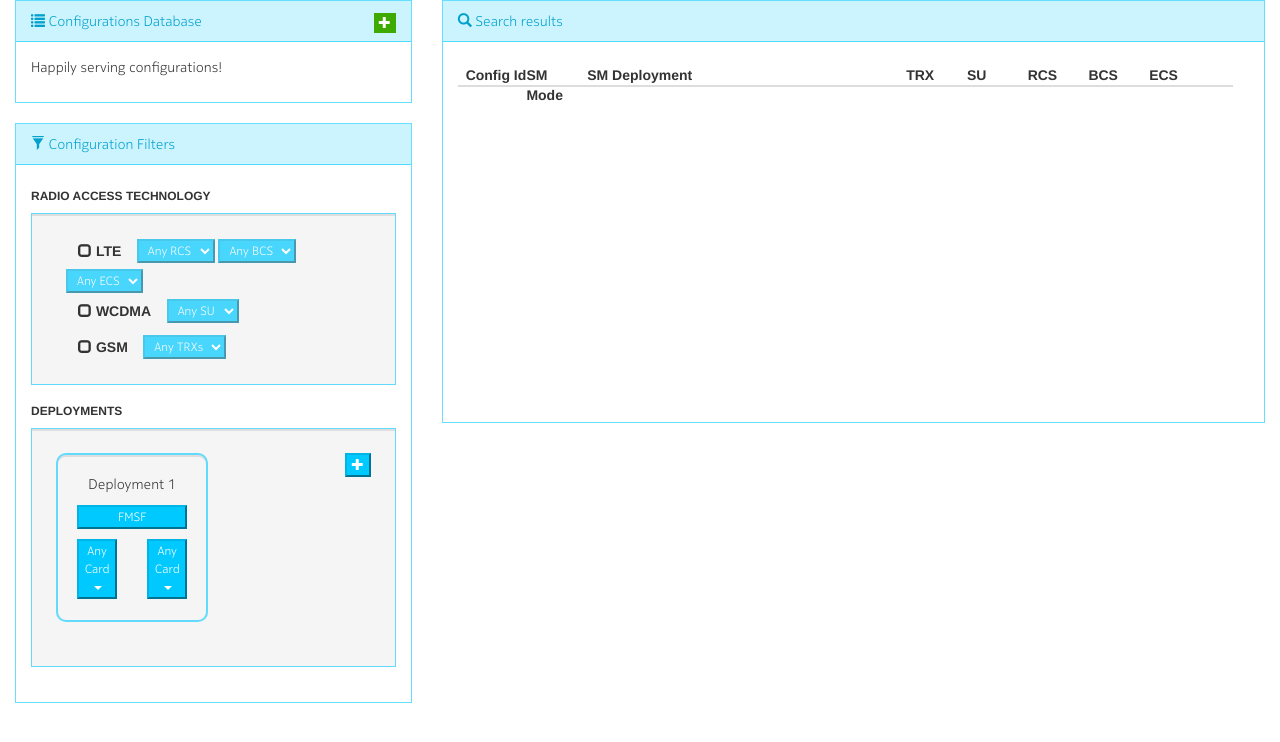
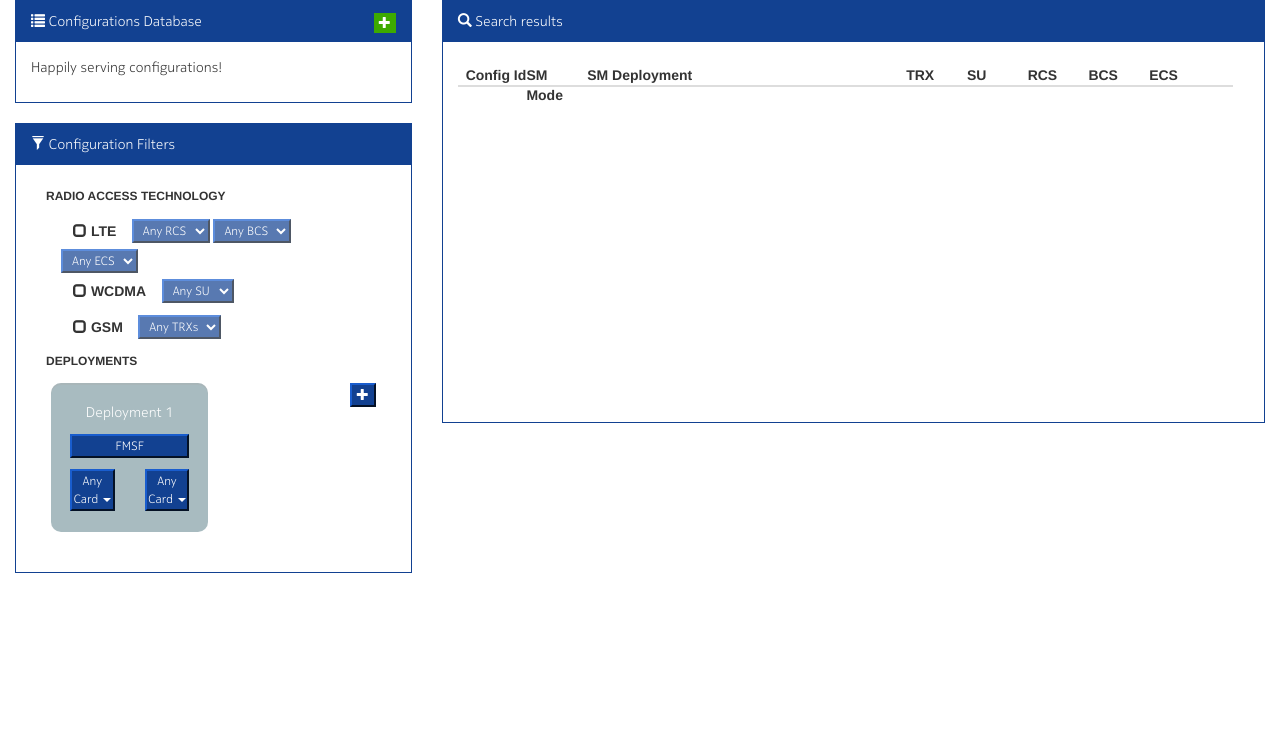
Before and after one commit to kdblitz/nokia-bigdata-hackathon2, a plain HTML site: page frontend/index.html in a window 1280 px wide. Drawn offline with Linux system fonts and the light colour scheme; no server answers; a web font is replaced by a local one.

Commit message:
Cleaned up look and feel for filters.

```diff
--- a/frontend/css/style.css
+++ b/frontend/css/style.css
@@ -1,10 +1,6 @@
 
 html, body, .container {
   height: 100% !important;
-}
-
-.filter-box {
-  border: 1px solid rgba(0,201,255,.6);;
 }
 
 .btn-transparent {
@@ -18,7 +14,6 @@ html, body, .container {
 
 .system-module .sm-box {
   border-radius: 10px;
-  border: 2px solid rgba(0,201,255,.6);;
 }
 
 .system-module .extension {
--- a/frontend/index.html
+++ b/frontend/index.html
@@ -12,27 +12,29 @@
         <uploaded-configurations-panel></uploaded-configurations-panel>
         <div class="row">
           <div class="col-md-12">
-            <div class="panel panel-info">
+            <div class="panel panel-primary">
               <div class="panel-heading">
                 <span class="glyphicon glyphicon-filter"></span>
                 Configuration Filters
               </div>
               <div class="panel-body">
-                <h6>RADIO ACCESS TECHNOLOGY</h6>
-                <div class="col-md-12 filter-box well">
+                <div class="col-md-12">
+                  <h6>RADIO ACCESS TECHNOLOGY</h6>
                   <technologies></technologies>
                 </div>
-                <h6>DEPLOYMENTS</h6>
-                <div class="col-md-12 filter-box well">
+                <div>
+                </div>
+                <div class="col-md-12">
+                  <h6>DEPLOYMENTS</h6>
                   <div class="col-md-6 system-module">
                     <system-module deployment='0'></system-module>
                   </div>
                   <div class="col-md-6 system-module">
-                    <button class="btn-xs btn-info pull-right" title="Add Deployment"
+                    <button class="btn-xs btn-primary pull-right" title="Add Deployment"
                       ng-hide="deployments != 1" ng-click="addDeployment()">
                       <span class="glyphicon glyphicon-plus"></span>
                     </button>
-                    <button class="btn-xs btn-info pull-right" title="Remove Deployment"
+                    <button class="btn-xs btn-primary pull-right" title="Remove Deployment"
                       ng-show="deployments > 1" ng-click="removeDeployment()">
                       <span class="glyphicon glyphicon-minus"></span>
                     </button>
@@ -45,7 +47,7 @@
         </div>
       </div>
       <div class="col-md-8">
-        <div class="panel panel-info">
+        <div class="panel panel-primary">
           <div class="panel-heading">
             <span class="glyphicon glyphicon-search"></span>
             Search results
--- a/frontend/systemModule.html
+++ b/frontend/systemModule.html
@@ -1,12 +1,12 @@
-<div class="sm-box well" >
+<div class="sm-box well ob-box-4" >
   Deployment {{ deployment+1 }}
   <div class="row">
     <div class="col-md-12">
-      <button class="btn-sm btn-block btn-info extension" disabled>FMSF</button>
+      <button class="btn-sm btn-block btn-primary extension" disabled>FMSF</button>
     </div>
     <div class="col-md-6">
       <span class="dropdown">
-        <button class="btn-sm btn-info dropdown-toggle extension"
+        <button class="btn-sm btn-primary dropdown-toggle extension"
           type="button" id="sm-extension-1" data-toggle="dropdown" aria-haspopup="true" aria-expanded="true">
           {{ getSelectedExtension(deployment,0) }}
           <span class="caret"></span>
@@ -19,7 +19,7 @@
     </div>
     <div class="col-md-6">
       <span class="dropdown">
-        <button class="btn-sm btn-info dropdown-toggle extension"
+        <button class="btn-sm btn-primary dropdown-toggle extension"
           type="button" id="sm-extension-2" data-toggle="dropdown" aria-haspopup="true" aria-expanded="true">
           {{ getSelectedExtension(deployment,1) }}
           <span class="caret"></span>
--- a/frontend/technologies.html
+++ b/frontend/technologies.html
@@ -4,15 +4,15 @@
     <span class="glyphicon" ng-class="{true : 'glyphicon-check' , false : 'glyphicon-unchecked'}[filterObject.smMode.lte.enabled]"></span>
     LTE
   </button>
-  <select ng-model="filterObject.smMode.lte.bbCapacity.rcs" class="btn-xs btn-info outset-borders-select" ng-disabled="!filterObject.smMode.lte.enabled">
+  <select ng-model="filterObject.smMode.lte.bbCapacity.rcs" class="btn-xs btn-primary outset-borders-select" ng-disabled="!filterObject.smMode.lte.enabled">
     <option value="" selected>Any RCS</option>
     <option ng-repeat="option in getBBCapacityValuesForLTE()" value="{{ option }}">{{ option }}</option>
   </select >
-  <select ng-model="filterObject.smMode.lte.bbCapacity.bcs" class="btn-xs btn-info outset-borders-select" ng-disabled="!filterObject.smMode.lte.enabled">
+  <select ng-model="filterObject.smMode.lte.bbCapacity.bcs" class="btn-xs btn-primary outset-borders-select" ng-disabled="!filterObject.smMode.lte.enabled">
     <option value="" selected >Any BCS</option>
     <option ng-repeat="option in getBBCapacityValuesForLTE()" value="{{ option }}">{{ option }}</option>
   </select>
-  <select ng-model="filterObject.smMode.lte.bbCapacity.ecs" class="btn-xs btn-info outset-borders-select" ng-disabled="!filterObject.smMode.lte.enabled">
+  <select ng-model="filterObject.smMode.lte.bbCapacity.ecs" class="btn-xs btn-primary outset-borders-select" ng-disabled="!filterObject.smMode.lte.enabled">
     <option value="" selected >Any ECS</option>
     <option ng-repeat="option in getBBCapacityValuesForLTE()" value="{{ option }}">{{ option }}</option>
   </select>
@@ -22,7 +22,7 @@
     <span class="glyphicon" ng-class="{true : 'glyphicon-check' , false : 'glyphicon-unchecked'}[filterObject.smMode.wcdma.enabled]"></span>
     WCDMA
   </button>
-  <select ng-model="filterObject.smMode.wcdma.bbCapacity.su" class="btn-xs btn-info outset-borders-select" ng-disabled="!filterObject.smMode.wcdma.enabled">
+  <select ng-model="filterObject.smMode.wcdma.bbCapacity.su" class="btn-xs btn-primary outset-borders-select" ng-disabled="!filterObject.smMode.wcdma.enabled">
     <option value="" selected>Any SU</option>
     <option ng-repeat="option in getBBCapacityValuesForWCDMA()" value="{{ option }}">{{ option }}</option>
   </select>
@@ -32,7 +32,7 @@
     <span class="glyphicon" ng-class="{true : 'glyphicon-check' , false : 'glyphicon-unchecked'}[filterObject.smMode.gsm.enabled]"></span>
     GSM
   </button>
-  <select ng-model="filterObject.smMode.gsm.bbCapacity.trx" class="btn-xs btn-info outset-borders-select" ng-disabled="!filterObject.smMode.gsm.enabled">
+  <select ng-model="filterObject.smMode.gsm.bbCapacity.trx" class="btn-xs btn-primary outset-borders-select" ng-disabled="!filterObject.smMode.gsm.enabled">
     <option value="" selected>Any TRXs</option>
     <option ng-repeat="option in getBBCapacityValuesForGSM()" value="{{ option }}">{{ option }}</option>
   </select>
--- a/frontend/uploadPanel.html
+++ b/frontend/uploadPanel.html
@@ -1,6 +1,6 @@
 <div class="row">
   <div class="col-md-12">
-    <div class="panel panel-info">
+    <div class="panel panel-primary">
       <div class="panel-heading">
         <span class="glyphicon glyphicon-list"></span>
         Configurations Database
```
